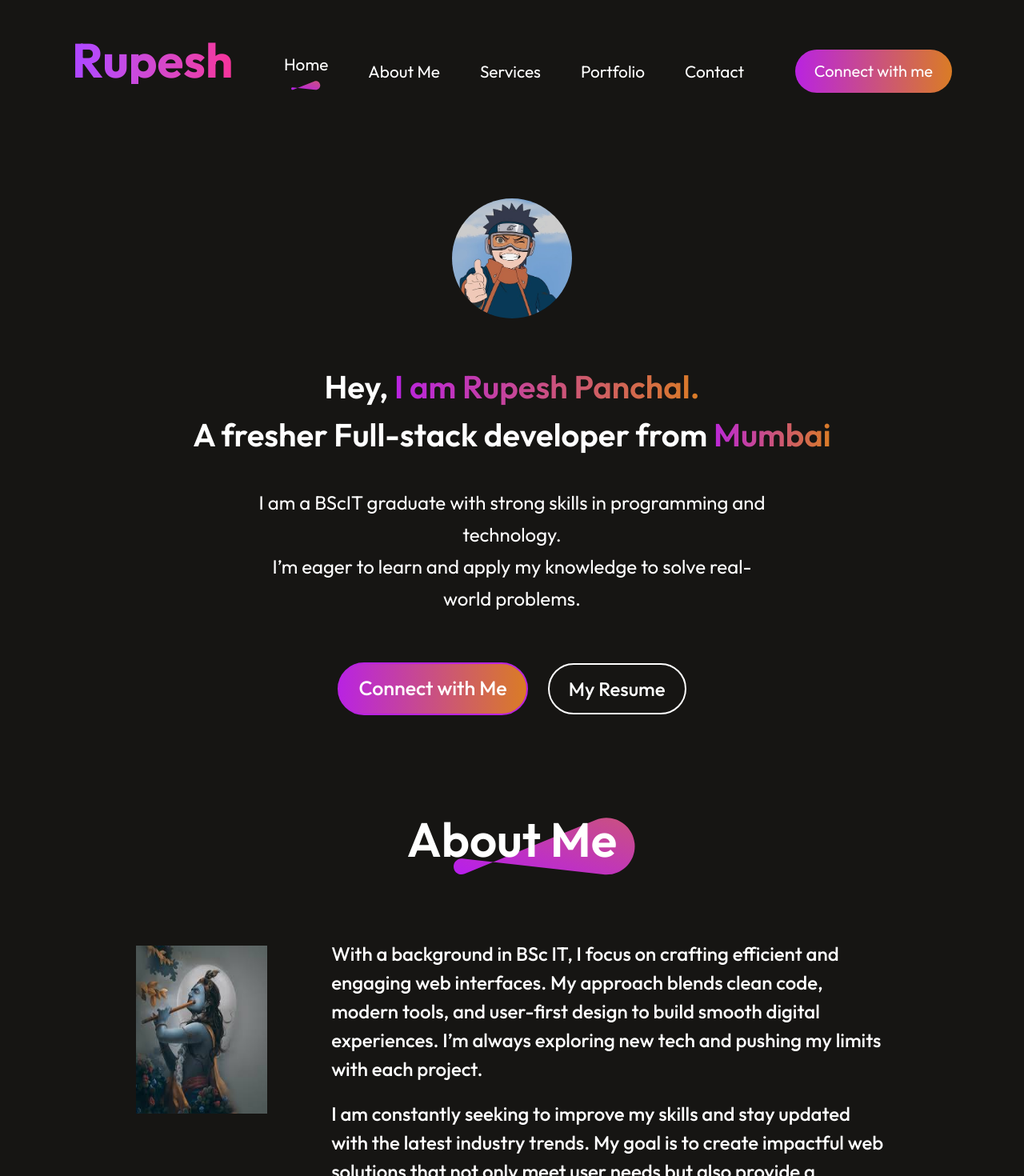
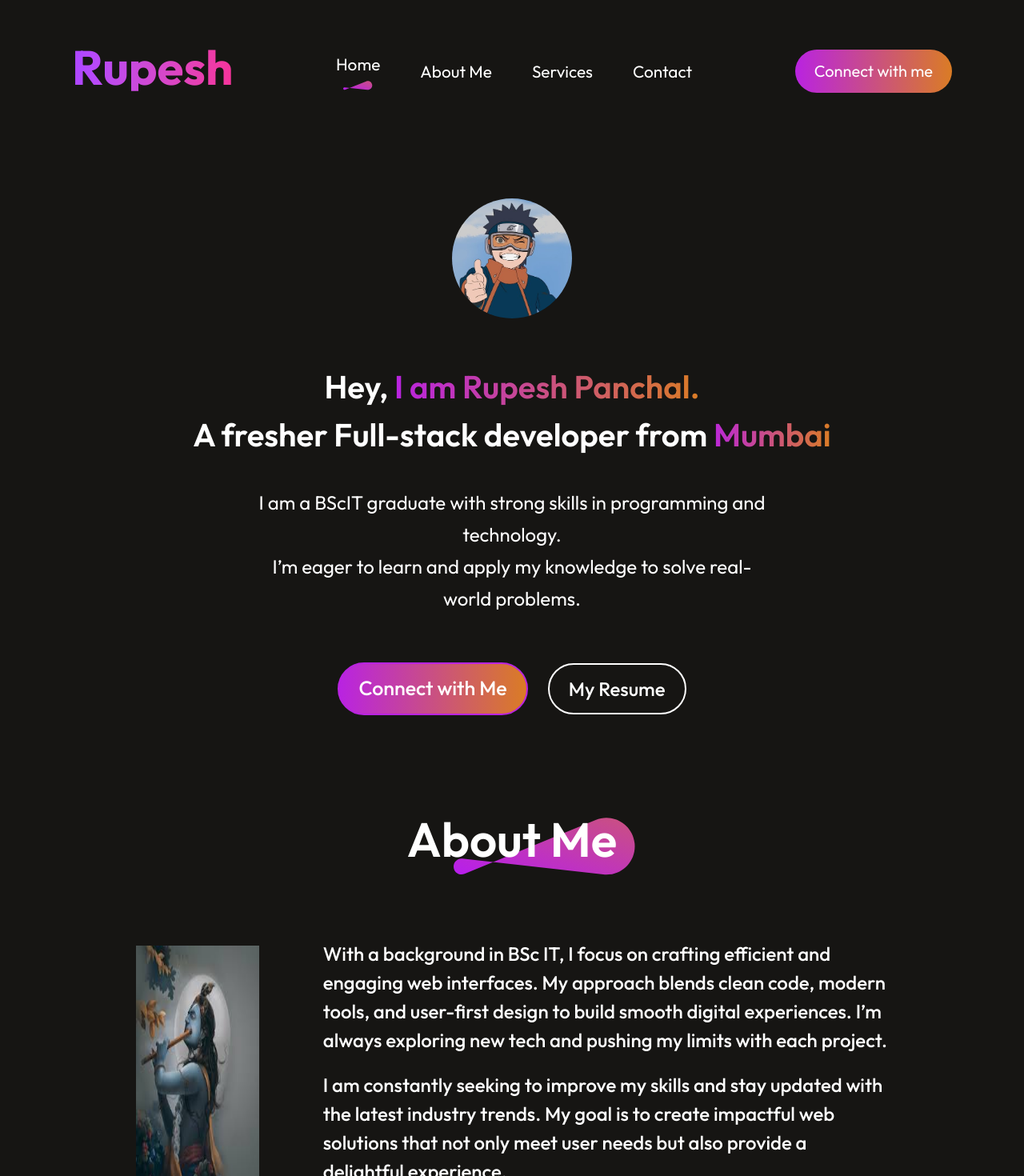
Before and after one commit to Rupesh-Panchal/portfolio, a React (Vite) app: page / in a window 1280 px wide. Shown: the top 1470 px of the page at 80% size. Built offline with nearby package versions, Linux system fonts and the light colour scheme.

Commit message:
first commit

```diff
--- a/src/App.jsx
+++ b/src/App.jsx
@@ -16,7 +16,7 @@ function App() {
       <Hero />
       <About />
       <Services />
-      <MyWork />
+
       <Contact />
       <Footer />
     </div>
--- a/src/components/About/About.css
+++ b/src/components/About/About.css
@@ -22,12 +22,6 @@
   bottom: 0;
   right: 0;
   z-index: -1;
-}
-
-.krishna-img {
-  width: 650px;
-  height: 210px;
-  margin-top: 8px;
 }
 
 .about-sections {
@@ -176,6 +170,7 @@
 
   .about-skills {
     margin-top: 10px;
+    margin-left: 20px;
     gap: 15px;
     width: 100%;
   }
--- a/src/components/About/About.jsx
+++ b/src/components/About/About.jsx
@@ -12,7 +12,12 @@ const About = () => {
       </div>
       <div className="about-sections">
         <div className="about-left">
-          <img src={krishna} alt="krishna" className="krishna-img" />
+          <img
+            src={krishna}
+            alt="krishna"
+            className="krishna-img"
+            style={{ width: "600px", height: "320px", marginTop: "8px" }}
+          />
         </div>
         <div className="about-right">
           <div className="about-para">
--- a/src/components/Footer/Footer.css
+++ b/src/components/Footer/Footer.css
@@ -104,6 +104,10 @@
     text-align: center;
   }
 
+  .footer-txt {
+    display: none;
+  }
+
   .footer-top-right {
     width: 100%;
     justify-content: center;
@@ -132,13 +136,11 @@
     align-items: center;
     gap: 20px;
     font-size: 16px;
+    margin-bottom: 50px;
   }
 
   .footer-bottom-right {
-    gap: 30px;
-    margin-bottom: 20px;
-    justify-content: center;
-    width: 100%;
+    display: none;
   }
 
   .footer-social-icons {
--- a/src/components/Footer/Footer.jsx
+++ b/src/components/Footer/Footer.jsx
@@ -7,7 +7,7 @@ const Footer = () => {
     <div className="footer">
       <div className="footer-top">
         <div className="footer-top-left">
-          <h1 className="text-5xl font-bold text-transparent bg-clip-text bg-gradient-to-r from-purple-500 to-pink-500 ">
+          <h1 className="footer-txt text-5xl font-bold text-transparent bg-clip-text bg-gradient-to-r from-purple-500 to-pink-500 ">
             Rupesh
           </h1>
           <p>
--- a/src/components/MyWork/MyWork.css
+++ b/src/components/MyWork/MyWork.css
@@ -66,6 +66,7 @@
 
 @media (max-width: 768px) {
   .mywork {
+    display: none;
     gap: 50px;
     margin: 40px 20px; /* reduced horizontal margin for narrow screens */
     align-items: center; /* center align for better visual balance */
--- a/src/components/Navbar/Navbar.css
+++ b/src/components/Navbar/Navbar.css
@@ -71,9 +71,9 @@
     top: 0;
     right: -100%; /* Changed from left:-100% to right:-100% */
     width: 80vw;
-    max-width: 300px;
-    height: 100vh;
-    background-color: #333232;
+    max-width: 250px;
+    height: 40vh;
+    background-color: #181717;
     padding-top: 60px;
     display: flex;
     flex-direction: column;
@@ -100,6 +100,8 @@
   }
 
   .nav-mob-open {
+    padding-top: 35px;
+    position: fixed;
     display: block;
     position: fixed;
     top: 20px;
@@ -111,6 +113,8 @@
   }
 
   .nav-mob-close {
+    margin-right: 20px;
+    padding-top: 35px;
     display: block;
     position: absolute;
     top: 15px;
--- a/src/components/Navbar/Navbar.jsx
+++ b/src/components/Navbar/Navbar.jsx
@@ -1,16 +1,37 @@
-import React, { useState } from "react";
+import React, { useState, useEffect } from "react";
 import "./Navbar.css";
-import underline from "../../assets/nav_underline.svg";
 import AnchorLink from "react-anchor-link-smooth-scroll";
 import menu_open from "../../assets/menu_open.svg";
 import menu_close from "../../assets/menu_close.svg";
+import underline from "../../assets/nav_underline.svg";
 
 const Navbar = () => {
+  const [menuOpen, setMenuOpen] = useState(false);
+  const [showHamburger, setShowHamburger] = useState(true);
   const [menu, setMenu] = useState("home");
-  const [isOpen, setIsOpen] = useState(false);
 
-  const toggleMenu = () => setIsOpen(!isOpen);
-  const closeMenu = () => setIsOpen(false);
+  // Handle scroll to hide/show hamburger
+  useEffect(() => {
+    let lastScrollY = window.pageYOffset;
+
+    const handleScroll = () => {
+      const currentScrollY = window.pageYOffset;
+
+      if (currentScrollY > lastScrollY && currentScrollY > 100) {
+        // Scrolling down & scrolled more than 100px - hide hamburger
+        setShowHamburger(false);
+      } else {
+        // Scrolling up or near top - show hamburger
+        setShowHamburger(true);
+      }
+
+      lastScrollY = currentScrollY;
+    };
+
+    window.addEventListener("scroll", handleScroll);
+
+    return () => window.removeEventListener("scroll", handleScroll);
+  }, []);
 
   return (
     <div className="navbar" style={{ paddingTop: "30px" }}>
@@ -18,31 +39,32 @@ const Navbar = () => {
         Rupesh
       </h1>
 
-      {/* Hamburger icon to open menu */}
-      <img
-        src={menu_open}
-        onClick={toggleMenu}
-        alt="menu_open"
-        className="nav-mob-open"
-      />
+      {showHamburger && !menuOpen && (
+        <img
+          src={menu_open}
+          onClick={() => setMenuOpen(true)}
+          alt="menu_open"
+          className="nav-mob-open"
+        />
+      )}
 
-      {/* Navigation menu */}
       <ul
-        className={`nav-menu ${isOpen ? "open" : ""}`}
+        className={`nav-menu ${menuOpen ? "open" : ""}`}
         style={{ fontSize: "1.3rem" }}
       >
-        {/* Close icon inside menu */}
         <img
           src={menu_close}
-          onClick={closeMenu}
+          onClick={() => setMenuOpen(false)}
           alt="menu_close"
           className="nav-mob-close"
         />
-
-        {/* Menu items */}
         <li>
-          <AnchorLink className="anchor-link" href="#home" onClick={closeMenu}>
-            <p onClick={() => setMenu("home")}>Home</p>
+          <AnchorLink
+            className="anchor-link"
+            href="#home"
+            onClick={() => setMenu("home")}
+          >
+            Home
           </AnchorLink>
           {menu === "home" && <img src={underline} alt="underline" />}
         </li>
@@ -51,9 +73,9 @@ const Navbar = () => {
             className="anchor-link"
             offset={50}
             href="#about"
-            onClick={closeMenu}
+            onClick={() => setMenu("about")}
           >
-            <p onClick={() => setMenu("about")}>About Me</p>
+            About Me
           </AnchorLink>
           {menu === "about" && <img src={underline} alt="underline" />}
         </li>
@@ -62,37 +84,26 @@ const Navbar = () => {
             className="anchor-link"
             offset={50}
             href="#services"
-            onClick={closeMenu}
+            onClick={() => setMenu("services")}
           >
-            <p onClick={() => setMenu("services")}>Services</p>
+            Services
           </AnchorLink>
           {menu === "services" && <img src={underline} alt="underline" />}
         </li>
-        <li>
-          <AnchorLink
-            className="anchor-link"
-            offset={50}
-            href="#work"
-            onClick={closeMenu}
-          >
-            <p onClick={() => setMenu("work")}>Portfolio</p>
-          </AnchorLink>
-          {menu === "work" && <img src={underline} alt="underline" />}
-        </li>
+
         <li>
           <AnchorLink
             className="anchor-link"
             offset={50}
             href="#contact"
-            onClick={closeMenu}
+            onClick={() => setMenu("contact")}
           >
-            <p onClick={() => setMenu("contact")}>Contact</p>
+            Contact
           </AnchorLink>
           {menu === "contact" && <img src={underline} alt="underline" />}
         </li>
       </ul>
 
-      {/* Connect button, hidden on mobile */}
       <div className="nav-connect">
         <AnchorLink className="anchor-link" offset={50} href="#contact">
           Connect with me
```
